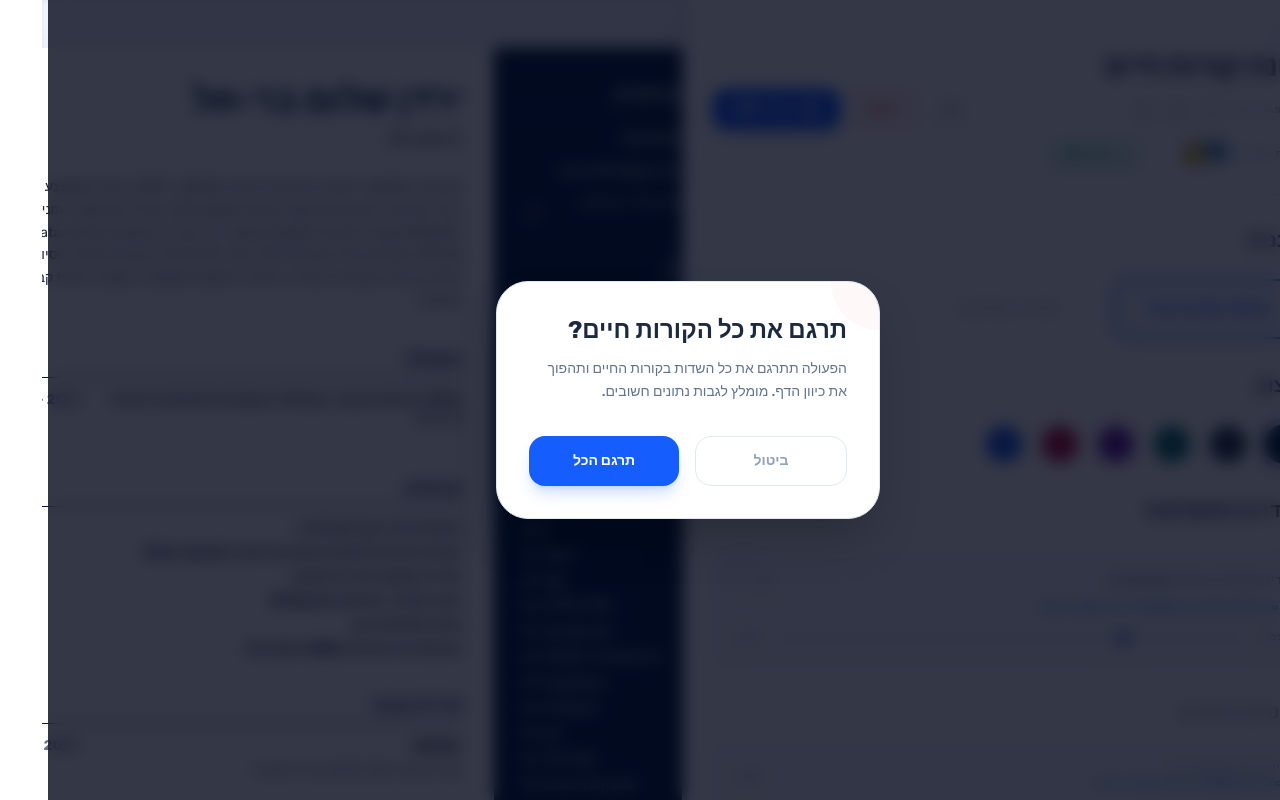
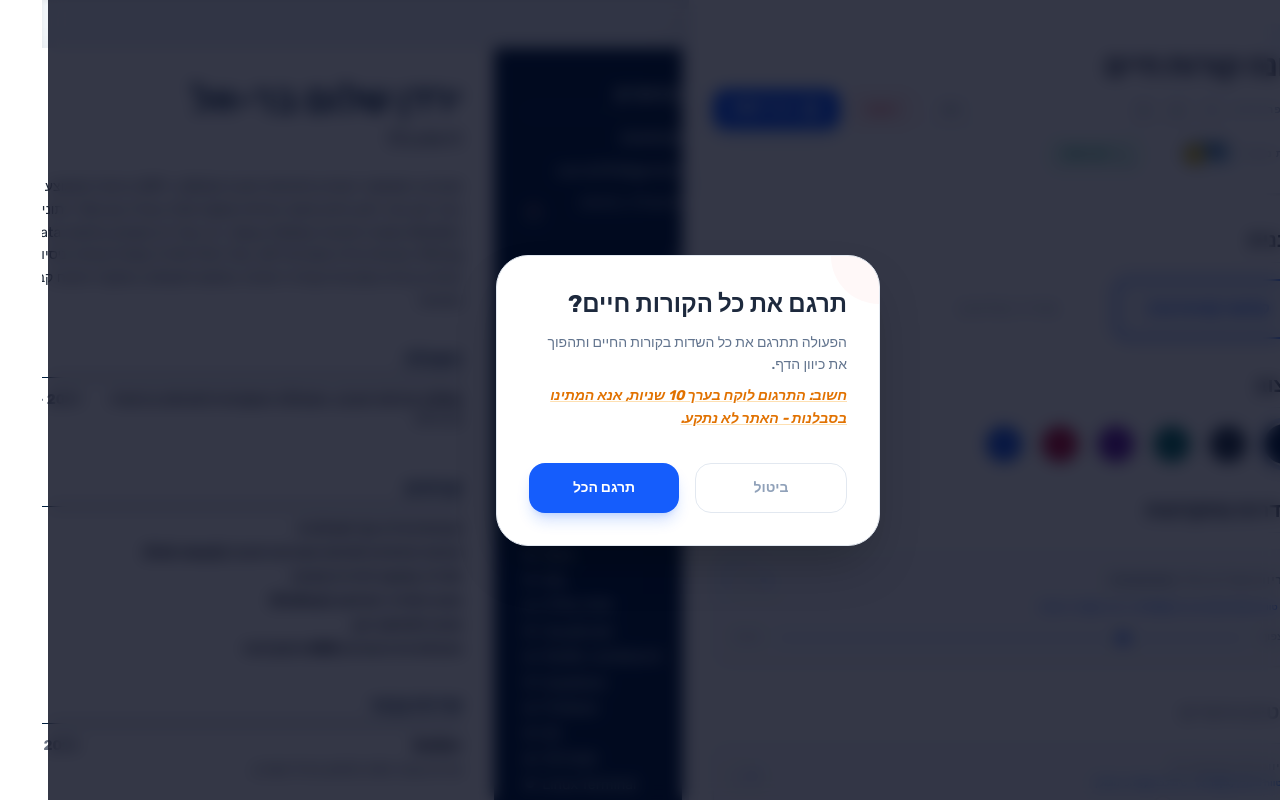
Before and after one commit to dsaadss/resume-builder-free, a React (Vite) app: page / in a window 1280 px wide. Both pictures are taken after a click on the button "ENGLISH". Built offline with nearby package versions, Linux system fonts and the light colour scheme.

Commit message:
ui: add 10-second translation wait message to prevent user confusion

```diff
--- a/src/App.tsx
+++ b/src/App.tsx
@@ -333,11 +333,16 @@ export default function App() {
                 }`}
               >
                 {isTranslatingAll ? (
-                  <Loader2 size={12} className="animate-spin" />
+                  <>
+                    <Loader2 size={12} className="animate-spin" />
+                    <span className="animate-pulse">ממתין... (10s)</span>
+                  </>
                 ) : (
-                  <Languages size={12} />
+                  <>
+                    <Languages size={12} />
+                    {resumeData.language === 'en' ? 'Hebrew' : 'English'}
+                  </>
                 )}
-                {resumeData.language === 'en' ? 'Hebrew' : 'English'}
               </button>
             </div>
           </div>
@@ -1187,7 +1192,14 @@ export default function App() {
               {confirmAction === 'clear'
                 ? 'הפעולה תמחק את כל הטופס ותתחיל מסמך ריק. כל מה שהזנת יימחק לצמיתות.'
                 : confirmAction === 'translate'
-                ? 'הפעולה תתרגם את כל השדות בקורות החיים ותהפוך את כיוון הדף. מומלץ לגבות נתונים חשובים.'
+                ? (
+                  <>
+                    <p>הפעולה תתרגם את כל השדות בקורות החיים ותהפוך את כיוון הדף.</p>
+                    <p className="mt-2 font-black text-amber-600 dark:text-amber-400 italic underline decoration-amber-500/30">
+                      חשוב: התרגום לוקח בערך 10 שניות, אנא המתינו בסבלנות - האתר לא נתקע.
+                    </p>
+                  </>
+                )
                 : 'הפעולה תשחזר את קורות החיים המקוריים של ירדן ותמחוק את השינויים שלך.'}
             </p>
             <div className="flex gap-4 relative z-10">
```
